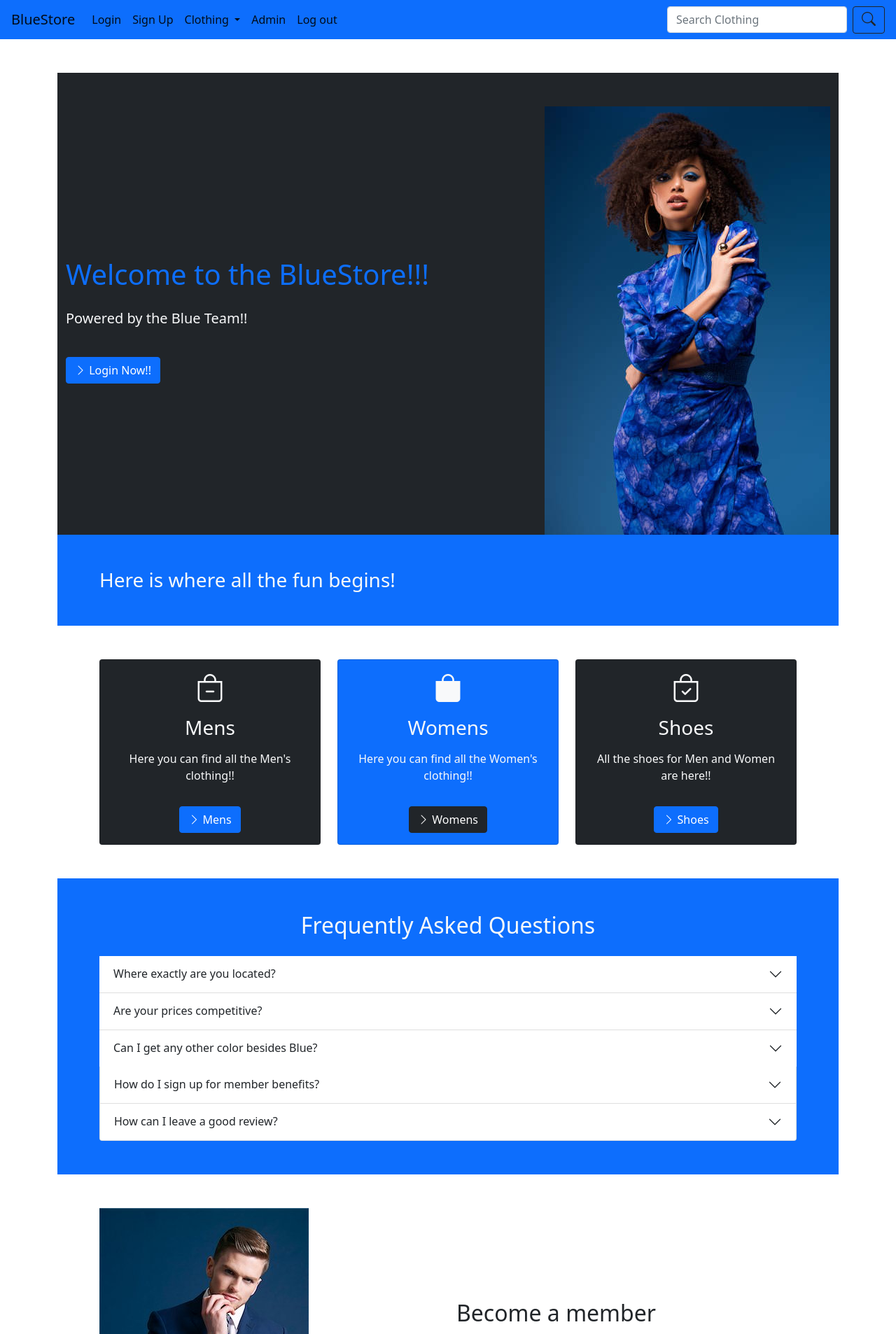
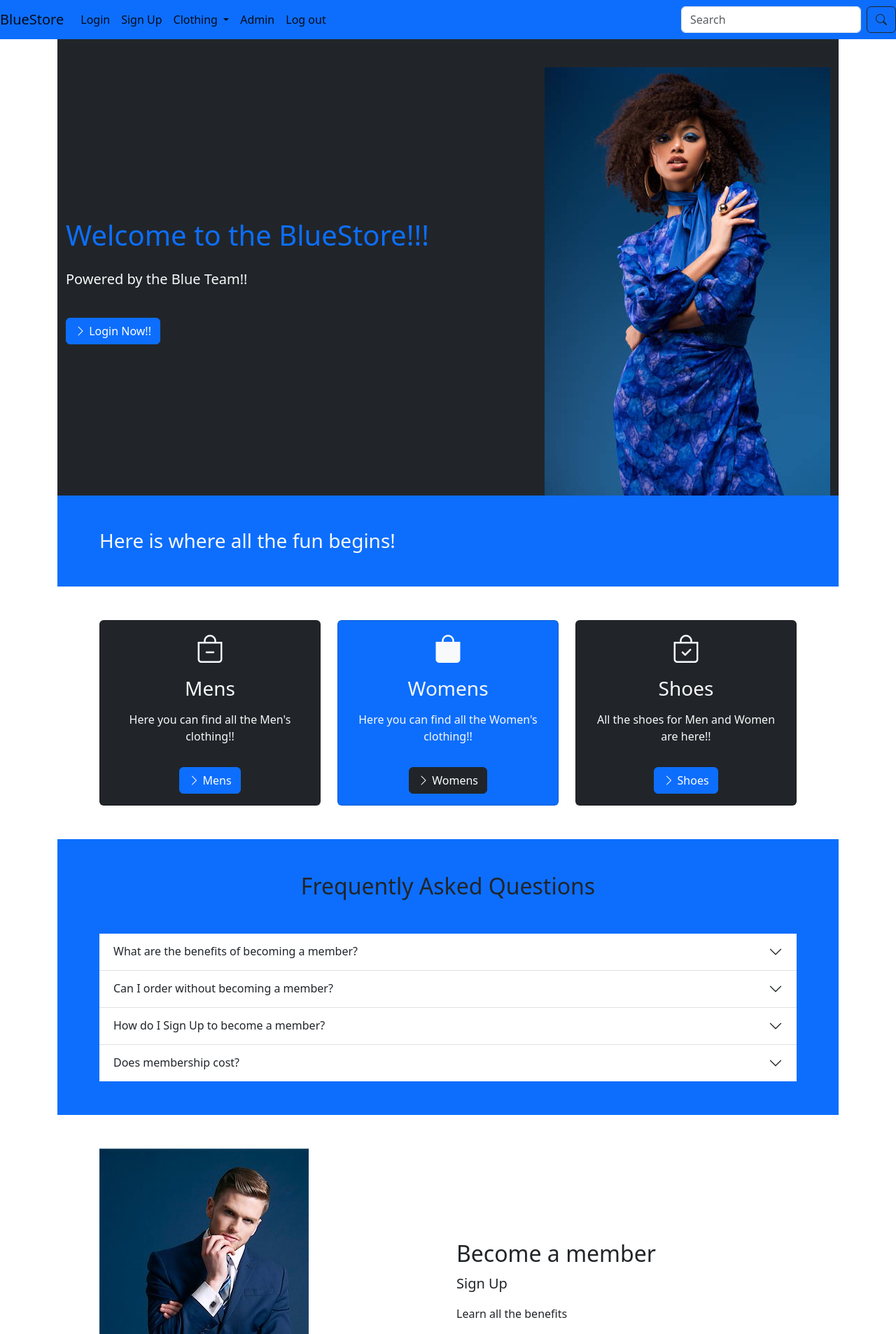
Before and after one commit to chrisscholl16/BlueTeamStore, a Flask app: page / in a window 1280 px wide. Shown: the top 1906 px of the page at 70% size. Run offline with Flask 3, Linux system fonts and the light colour scheme; some libraries are stand-ins or nearby versions.

Commit message:
FAQ accordion fix

```diff
--- a/BlueTeamStore/website/templates/base.html
+++ b/BlueTeamStore/website/templates/base.html
@@ -3,12 +3,14 @@
   <head>
     <meta charset="utf-8" />
     <meta name="viewport" content="width=device-width, initial-scale=1" />
+    <title>{% block title %}Home{% endblock %}</title>
     <link
       rel="stylesheet"
-      href="https://stackpath.bootstrapcdn.com/bootstrap/4.4.1/css/bootstrap.min.css"
+      href="https://stackpath.bootstrapcdn.com/bootstrap/4.2.1/css/bootstrap.min.css"
       integrity="sha384-Vkoo8x4CGsO3+Hhxv8T/Q5PaXtkKtu6ug5TOeNV6gBiFeWPGFN9MuhOf23Q9Ifjh"
       crossorigin="anonymous"
     />
+    <link rel="stylesheet" href="https://fonts.googleapis.com/css?family=Roboto:400,500|Open+Sans">
     <link
       rel="stylesheet"
       href="https://stackpath.bootstrapcdn.com/font-awesome/4.7.0/css/font-awesome.min.css"
@@ -16,11 +18,32 @@
     />
     <link href="https://cdn.jsdelivr.net/npm/bootstrap@5.0.2/dist/css/bootstrap.min.css" rel="stylesheet" integrity="sha384-EVSTQN3/azprG1Anm3QDgpJLIm9Nao0Yz1ztcQTwFspd3yD65VohhpuuCOmLASjC" crossorigin="anonymous">
     <link rel="stylesheet" href="https://cdn.jsdelivr.net/npm/bootstrap-icons@1.3.0/font/bootstrap-icons.css">
-    <title>{% block title %}Home{% endblock %}</title>
+    <link
+            rel="stylesheet"
+            href="https://cdn.jsdelivr.net/npm/bootstrap@5.3.0/dist/css/bootstrap.min.css"/>
+    <link rel="stylesheet" href="static/styles.css"/>
+    <script
+      src="https://code.jquery.com/jquery-3.2.1.slim.min.js"
+      integrity="sha384-KJ3o2DKtIkvYIK3UENzmM7KCkRr/rE9/Qpg6aAZGJwFDMVNA/GpGFF93hXpG5KkN"
+      crossorigin="anonymous"
+    ></script>
+    <script
+      src="https://cdnjs.cloudflare.com/ajax/libs/popper.js/1.12.9/umd/popper.min.js"
+      integrity="sha384-ApNbgh9B+Y1QKtv3Rn7W3mgPxhU9K/ScQsAP7hUibX39j7fakFPskvXusvfa0b4Q"
+      crossorigin="anonymous"
+    ></script>
+    <script
+      src="https://maxcdn.bootstrapcdn.com/bootstrap/4.0.0/js/bootstrap.min.js"
+      integrity="sha384-JZR6Spejh4U02d8jOt6vLEHfe/JQGiRRSQQxSfFWpi1MquVdAyjUar5+76PVCmYl"
+      crossorigin="anonymous"
+    ></script>
+    <script
+      src="https://stackpath.bootstrapcdn.com/bootstrap/4.2.1/js/bootstrap.min.js">
+    </script>
     <link rel="icon" type="image/x-icon" href="static/images/shopicon.png">
   </head>
   <body>
-    <nav class="navbar navbar-expand-lg navbar-light bg-primary">
+    <nav class="navbar fixed-top navbar-expand-lg navbar-light bg-primary">
       <a class="navbar-brand" href="/">BlueStore</a>
       <button class="navbar-toggler" type="button" data-toggle="collapse" data-target="#navbarSupportedContent" aria-controls="navbarSupportedContent" aria-expanded="false" aria-label="Toggle navigation">
         <span class="navbar-toggler-icon"></span>
@@ -50,10 +73,12 @@
             <li class="nav-item active"><a href="/logout" class="nav-link">Log out</a></li>
           </li>
         </ul>
-        <form class="form-inline my-2 my-lg-0">
-          <input class="form-control mr-sm-2" type="search" placeholder="Search Clothing" aria-label="Search">
-          <button class="btn btn-outline-dark" type="submit"><i class="bi bi-search h5"></i></button>
+        <div class="collapse navbar-collapse d-flex justify-content-between" id="navbarScroll">
+        <form class="d-flex ms-auto">
+          <input class="form-control mr-sm-2" type="search" placeholder="Search" aria-label="Search">
+          <button class="btn btn-outline-dark my-2 my-sm-0" type="submit"><i class="bi bi-search"></i></button>
         </form>
+        </div>
       </div>
     </nav>
 
@@ -80,21 +105,6 @@
     {% endwith %}
 
     <div class="container">{% block content %} {% endblock %}</div>
-    <script
-      src="https://code.jquery.com/jquery-3.2.1.slim.min.js"
-      integrity="sha384-KJ3o2DKtIkvYIK3UENzmM7KCkRr/rE9/Qpg6aAZGJwFDMVNA/GpGFF93hXpG5KkN"
-      crossorigin="anonymous"
-    ></script>
-    <script
-      src="https://cdnjs.cloudflare.com/ajax/libs/popper.js/1.12.9/umd/popper.min.js"
-      integrity="sha384-ApNbgh9B+Y1QKtv3Rn7W3mgPxhU9K/ScQsAP7hUibX39j7fakFPskvXusvfa0b4Q"
-      crossorigin="anonymous"
-    ></script>
-    <script
-      src="https://maxcdn.bootstrapcdn.com/bootstrap/4.0.0/js/bootstrap.min.js"
-      integrity="sha384-JZR6Spejh4U02d8jOt6vLEHfe/JQGiRRSQQxSfFWpi1MquVdAyjUar5+76PVCmYl"
-      crossorigin="anonymous"
-    ></script>
 
     <footer>
       <div style="text-align: center">Copyright &copy 2024 BlueTeamInc.&trade; All Rights Reserved.
--- a/BlueTeamStore/website/templates/home.html
+++ b/BlueTeamStore/website/templates/home.html
@@ -90,71 +90,149 @@
           </div>
       </div>
   </div>
+
 </section>
 
 <!--Question Accordion-->
-<section id="questions" class="p-5 bg-primary text-light">
-  <div class="container">
-      <h2 class="text-center mb-4">Frequently Asked Questions</h2>
-      <div class="accordion accordion-flush" id="questions">
 
-          <!--Item 1-->
+<section class="bg-primary text-dark p-5">
+  <h2 class="text-center">
+    Frequently Asked Questions
+</h2>
+
+<div class="container mt-5">
+    <div
+        class="accordion accordion-flush mt-4"
+        id="accordionExample"
+    >
         <div class="accordion-item">
-            <h2 class="accordion-header">
-              <button class="accordion-button collapsed" type="button" data-bs-toggle="collapse" data-bs-target="#question-one">
-                Where exactly are you located?
+            <h2
+                class="accordion-header"
+                id="headingTwo"
+            >
+                <button
+                    class="accordion-button collapsed"
+                    type="button"
+                    data-bs-toggle="collapse"
+                    data-bs-target="#collapseTwo"
+                    aria-expanded="false"
+                    aria-controls="collapseTwo"
+                >
+                    What are the benefits of becoming a member?
                 </button>
             </h2>
-            <div id="question-one" class="accordion-collapse collapse" data-bs-parent="#questions">
-              <div class="accordion-body">We are located in Dragon, UT. We have a great campus that is relaxing for our students so they can easily study and get good grades.</div>
-            </div>
-          </div>
-          <!-- Item 2-->
-          <div class="accordion-item">
-              <h2 class="accordion-header">
-                <button class="accordion-button collapsed" type="button" data-bs-toggle="collapse" data-bs-target="#question-two">
-                  Are your prices competitive?
-                </button>
-              </h2>
-              <div id="question-two" class="accordion-collapse collapse" data-bs-parent="#questions">
-                <div class="accordion-body">It is free to go here. Just need to learn how to use our website!!</div>
-              </div>
-            </div>
-          <!-- Item 3-->
-          <div class="accordion-item">
-              <h2 class="accordion-header">
-                <button class="accordion-button collapsed" type="button" data-bs-toggle="collapse" data-bs-target="#question-three">
-                  Can I get any other color besides Blue?
-                </button>
-              </h2>
-              <div id="question-three" class="accordion-collapse collapse" data-bs-parent="#questions">
-                <div class="accordion-body">You need to know how to browse our website and hit the correct buttons and make the right decisions. We will teach you everything else you need to know.</div>
+
+            <div
+                id="collapseTwo"
+                class="accordion-collapse collapse"
+                aria-labelledby="headingTwo"
+                data-bs-parent="#accordionExample"
+            >
+                <div
+                    class="accordion-body"
+                >
+                    You will get free shipping on orders.
+                    You will recieve discounts in your email.
+                    You will earn free clothes!!!
                 </div>
             </div>
         </div>
-        <!-- Item 4-->
+
         <div class="accordion-item">
-          <h2 class="accordion-header">
-            <button class="accordion-button collapsed" type="button" data-bs-toggle="collapse" data-bs-target="#question-four">
-              How do I sign up for member benefits?
+            <h2
+                class="accordion-header"
+                id="headingOne"
+            >
+                <button
+                    class="accordion-button collapsed"
+                    type="button"
+                    data-bs-toggle="collapse"
+                    data-bs-target="#collapseOne"
+                    aria-expanded="false"
+                    aria-controls="collapseOne"
+                >
+                    Can I order without becoming a member?
                 </button>
             </h2>
-          <div id="question-four" class="accordion-collapse collapse" data-bs-parent="#questions">
-            <div class="accordion-body">Just need to go to the website and create a new account and that gets you signed up!</div>
-          </div>
-        </div>
-        <!-- Item 5-->
-        <div class="accordion-item">
-          <h2 class="accordion-header">
-            <button class="accordion-button collapsed" type="button" data-bs-toggle="collapse" data-bs-target="#question-five">
-              How can I leave a good review?
-            </button>
-          </h2>
-          <div id="question-five" class="accordion-collapse collapse" data-bs-parent="#questions">
-            <div class="accordion-body">A Dragon is a state of mind. It makes you ready for the world!</div>
+            <div
+                id="collapseOne"
+                class="accordion-collapse collapse"
+                aria-labelledby="headingOne"
+                data-bs-parent="#accordionExample"
+            >
+                <div
+                    class="accordion-body"
+                >
+                    Yes you can, but why would you want to?
+                    You could be enjoying the benefits of being a member!!
                 </div>
             </div>
         </div>
+        <div class="accordion-item">
+          <h2
+              class="accordion-header"
+              id="headingThree"
+          >
+              <button
+                  class="accordion-button collapsed"
+                  type="button"
+                  data-bs-toggle="collapse"
+                  data-bs-target="#collapseThree"
+                  aria-expanded="false"
+                  aria-controls="collapseThree"
+              >
+                  How do I Sign Up to become a member?
+              </button>
+          </h2>
+
+          <div
+              id="collapseThree"
+              class="accordion-collapse collapse"
+              aria-labelledby="headingThree"
+              data-bs-parent="#accordionExample"
+          >
+              <div
+                  class="accordion-body"
+              >
+                  Just go to the sign up page and sign up, we will handle the rest!!
+              </div>
+          </div>
+      </div>
+      <div class="accordion-item">
+        <h2
+            class="accordion-header"
+            id="headingFour"
+        >
+            <button
+                class="accordion-button collapsed"
+                type="button"
+                data-bs-toggle="collapse"
+                data-bs-target="#collapseFour"
+                aria-expanded="false"
+                aria-controls="collapseFour"
+            >
+                Does membership cost?
+            </button>
+        </h2>
+
+        <div
+            id="collapseFour"
+            class="accordion-collapse collapse"
+            aria-labelledby="headingFour"
+            data-bs-parent="#accordionExample"
+        >
+            <div
+                class="accordion-body"
+            >
+                No!! it is totally free and you get free stuff!!
+            </div>
+        </div>
+    </div>
+    </div>
+</div>
+<script
+  src="https://cdn.jsdelivr.net/npm/bootstrap@5.3.0/dist/js/bootstrap.bundle.min.js">
+</script>
 </section>
 
 <!--Learn Section-->
```
Also changed, not shown: BlueTeamStore/website/javascript.js (added, +12 -0 lines), BlueTeamStore/website/static/styles.css (added, +63 -0 lines). Lines whose indentation alone changed are shown as unchanged.
